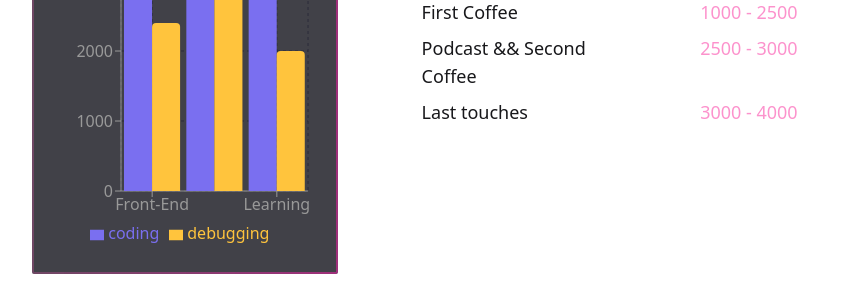
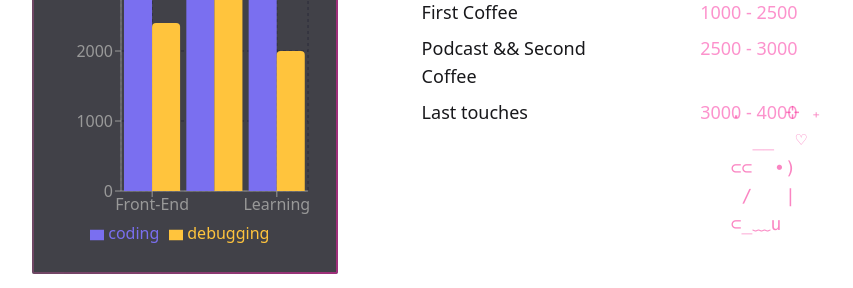
Before and after one commit to BeatrisRah/Portfolio, a React (Vite) app: page / in a window 1280 px wide. Shown: the part 1680-1968 px from the top of the page, without its empty margins (341-1194 px from the left). Built offline with nearby package versions, Linux system fonts and the light colour scheme; a web font is replaced by a local one.

Commit message:
Add Bunny in bg

```diff
--- a/src/sections/tech/Tech.jsx
+++ b/src/sections/tech/Tech.jsx
@@ -27,7 +27,7 @@ const techStackList = [
 
 export default function Tetch() {
     return (
-    <Element name="tech" className="min-h-screen w-10/12 mx-auto mt-30 bg-transparent p-8 flex flex-col gap-3">
+    <Element name="tech" className="relative min-h-screen w-10/12 mx-auto mt-30 bg-transparent p-8 flex flex-col gap-3">
         <Box
         className="min-h-80"
         headther={{
@@ -35,6 +35,15 @@ export default function Tetch() {
             title:'My Technologies && Tools',
             marginB:'5'}}
         >
+
+<pre className="absolute text-lg text-pink-500/60 z-0 right-0 -bottom-92">
+                {`
+.    ⊹ ₊
+  __  ♡
+⊂⊂  •)
+ /   |
+⊂_﹏u`}
+            </pre>
 
         <div className="flex flex-wrap gap-2 p-2 pb-10">
         {techStackList.map(el => <TechItem tech={el} />)}
```
